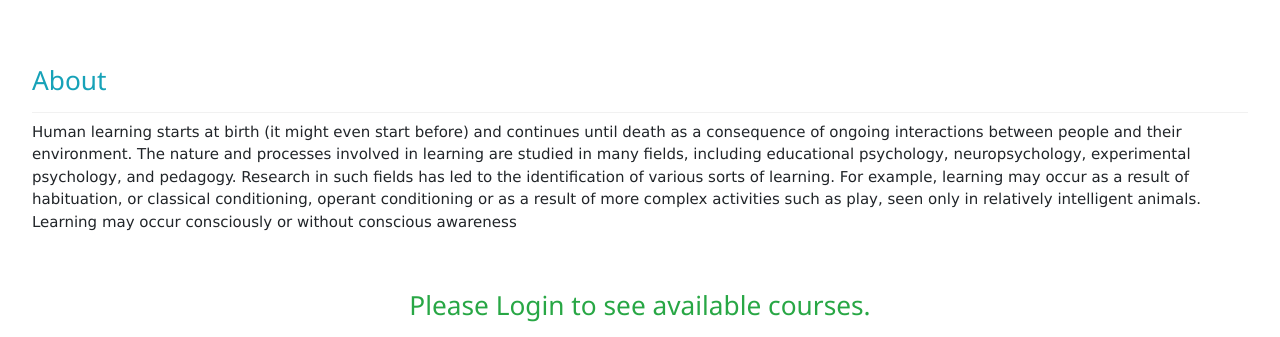
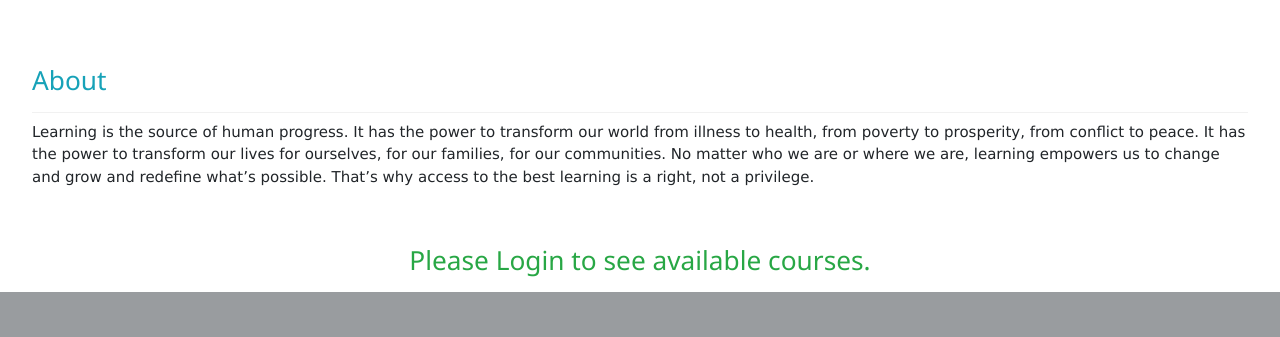
Before and after one commit to draj2931/Agile-Web-Applicaion-project-2, a Flask app: page / in a window 1280 px wide. Shown: the part 1014-1351 px from the top of the page. After the commit the page ends 1306 px from the top, so only its background shows below. Run offline with Flask 2, Linux system fonts and the light colour scheme; some libraries are stand-ins or nearby versions.

Commit message:
Final changes

```diff
--- a/Project/routes.py
+++ b/Project/routes.py
@@ -101,10 +101,8 @@ def material():
         usrname = session.get('user', None)
         usrid = session.get('user_id', None)
 
-        print(usrname)
-
         message = None
-        prog = None
+        prog = 0
         if request.method == "POST":
 
             prog = request.form['page']
@@ -114,14 +112,13 @@ def material():
             progress_val = models.progress_tracker(
                 username=usrname, progress=prog)
             existing_users = models.progress_tracker.query.filter_by(
-                user_id=usrid).first()
+                username=usrname).first()
 
             if existing_users is None:
 
                 models.db.session.add(progress_val)
                 models.db.session.commit()
                 message = "Progress saved"
-                return render_template('material.html', username=usrname, msg=message, progres=prog)
 
             elif int(existing_users.progress) < int(prog):
 
@@ -130,13 +127,25 @@ def material():
                 models.db.session.add(progress_val)
                 models.db.session.commit()
                 message = "Progress Saved"
-                return render_template('material.html', username=usrname, msg=message, progres=prog)
+
             else:
                 pass
 
-        return render_template('material.html', username=usrname, msg=message, progres=prog)
+        value = models.progress_tracker.query.filter_by(
+            username=usrname).first()
+
+        if(value is not None):
+            prog = value.progress
+            session['progress'] = prog
+
+            btn = "Completed"
+
+        else:
+            btn = "Start Learning"
+
+        return render_template('material.html', username=usrname, msg=message, progress=prog, button=btn)
     except:
-        return "error"
+        return redirect(url_for('login'))
 
 
 @app.route('/questions/<string:id>', methods=["POST", "GET"])
@@ -144,6 +153,8 @@ def questions(id):
 
     try:
         values = models.question_table.query.all()
+
+        prog = session.get('progress', None)
 
         if request.method == "POST":
 
@@ -254,10 +265,10 @@ def questions(id):
 
             return redirect(url_for('result'))
 
-        return render_template('questions.html', len=len(values), items=values, username=id)
+        return render_template('questions.html', progress=prog, len=len(values), items=values, username=id)
 
     except:
-        return "ERROR"
+        return redirect(url_for('result'))
 
 
 @app.route('/result')
@@ -267,6 +278,46 @@ def result():
     cat2 = session.get('cat2', None)
     cat3 = session.get('cat3', None)
     overall = session.get('overall', None)
+    total = session.get('overall', None)
     name = session.get('name', None)
+    cat1_feedback = None
+    cat2_feedback = None
+    cat3_feedback = None
+    general_feedback = None
 
-    return render_template("result.html", scores=overall, user=name, val1=cat1, val2=cat2, val3=cat3)
+    feedback1 = models.feedback_table.query.filter_by(score=cat1).first()
+    feedback2 = models.feedback_table.query.filter_by(score=cat2).first()
+    feedback3 = models.feedback_table.query.filter_by(score=cat3).first()
+
+    if(int(overall) > 75):
+        overall = 100
+    elif(int(overall) >= 50 and int(overall) <= 75):
+        overall = 50
+    elif(int(overall)>0):
+        overall = 25
+    else:
+        overall=0
+
+    print(total)
+
+    if(int(total) == 100):
+        ex_user = models.progress_tracker.query.filter_by(
+            username=name).first()
+        progress = models.progress_tracker(username=name, progress=100)
+
+        models.db.session.delete(ex_user)
+        models.db.session.add(progress)
+        models.db.session.commit()
+
+    value = models.progress_tracker.query.filter_by(username=name).first()
+
+    prog = value.progress
+
+    gen_feedback = models.feedback_table.query.filter_by(score=overall).first()
+
+    cat1_feedback = feedback1.feedback_1
+    cat2_feedback = feedback2.feedback_2
+    cat3_feedback = feedback3.feedback_3
+    general_feedback = gen_feedback.overall_feedback
+
+    return render_template("result.html", scores=total, progress=prog, user=name, val1=cat1, val2=cat2, val3=cat3, feed1=cat1_feedback, feed2=cat2_feedback, feed3=cat3_feedback, gen=general_feedback)
--- a/Project/templates/base.html
+++ b/Project/templates/base.html
@@ -41,7 +41,11 @@
               {%endblock %}
 
             </ul>
+            {% block progress %}
 
+
+
+            {% endblock %}
 
             <ul class="navbar-nav">
 
@@ -49,10 +53,13 @@
                 <a class="nav-link" href="/users"></a> {% block icon %} {% endblock %}</a>
             </li>
 
+
             {% block username %}  {% endblock %}
 
             {% block login %} {% endblock %}
             {% block register %} {% endblock %}
+
+
 
 
 
--- a/Project/templates/home.html
+++ b/Project/templates/home.html
@@ -1,5 +1,3 @@
-<!-- Vignesh changes -->
-
 {% extends 'base.html' %}
 {% block title %}
 Home - Page
@@ -28,7 +26,8 @@ Home - Page
     <header class="w3-display-container w3-content w3-wide" style="max-width:1500px;" id="home">
         <img class="w3-image" src="../static//images/learning.jpg" alt="Architecture" width="1500" height="800">
         <div class="w3-display-middle w3-margin-top w3-center">
-            <h1 class="w3-xxlarge w3-text-white"><span class="w3-padding w3-black w3-opacity-min"><b>Education</b></span>
+            <h1 class="w3-xxlarge w3-text-white"><span
+                    class="w3-padding w3-black w3-opacity-min"><b>Education</b></span>
                 <span class="w3-hide-small w3-text-light-grey">Camp</span>
             </h1>
         </div>
@@ -39,19 +38,27 @@ Home - Page
         <!-- About Section -->
         <div class="w3-container w3-padding-32" id="about">
             <h3 class="w3-border-bottom w3-border-light-grey w3-padding-16 text-info h3">About</h3>
-            <p>Human learning starts at birth (it might even start before) and continues until death as a
-                consequence of ongoing interactions between people and their environment.
-                The nature and processes involved in learning are studied in many fields,
-                including educational psychology, neuropsychology, experimental psychology,
-                and pedagogy. Research in such fields has led to the identification of various sorts of learning.
-                For example, learning may occur as a result of habituation, or classical conditioning, operant
-                conditioning
-                or as a result of more complex activities such as play, seen only in relatively intelligent animals.
-                Learning may occur consciously or without conscious awareness
+            <p>Learning is the source of human progress.
+
+                It has the power to transform our world
+                from illness to health,
+                from poverty to prosperity,
+                from conflict to peace.
+
+                It has the power to transform our lives
+                for ourselves,
+                for our families,
+                for our communities.
+
+                No matter who we are or where we are,
+                learning empowers us to change and grow
+                and redefine what’s possible.
+                That’s why access to the best learning is a right, not a privilege.
+
             </p>
         </div>
         <a href="/login">
-        <h3 style="text-align:center" class="text-success h3">Please Login to see available courses.</h3>
+            <h3 style="text-align:center" class="text-success h3">Please Login to see available courses.</h3>
         </a>
     </div>
 
```
Also changed, not shown: Project/models.py (+9 -2 lines), Project/templates/material.html (+34 -25 lines), Project/templates/questions.html (+9 -4 lines), Project/templates/result.html (+45 -11 lines), Project/agile.db, Project/static/images/advantage.png (added), Project/static/images/agile7.png (added).
